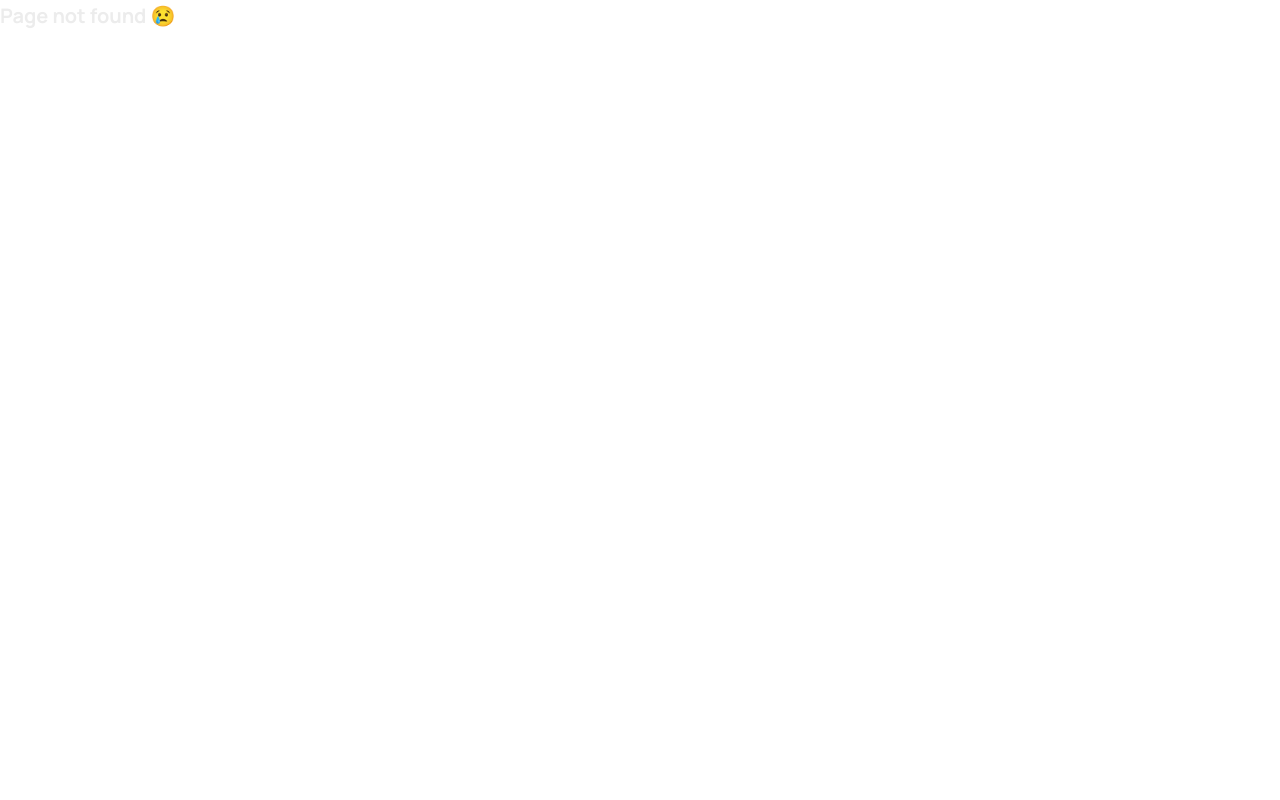
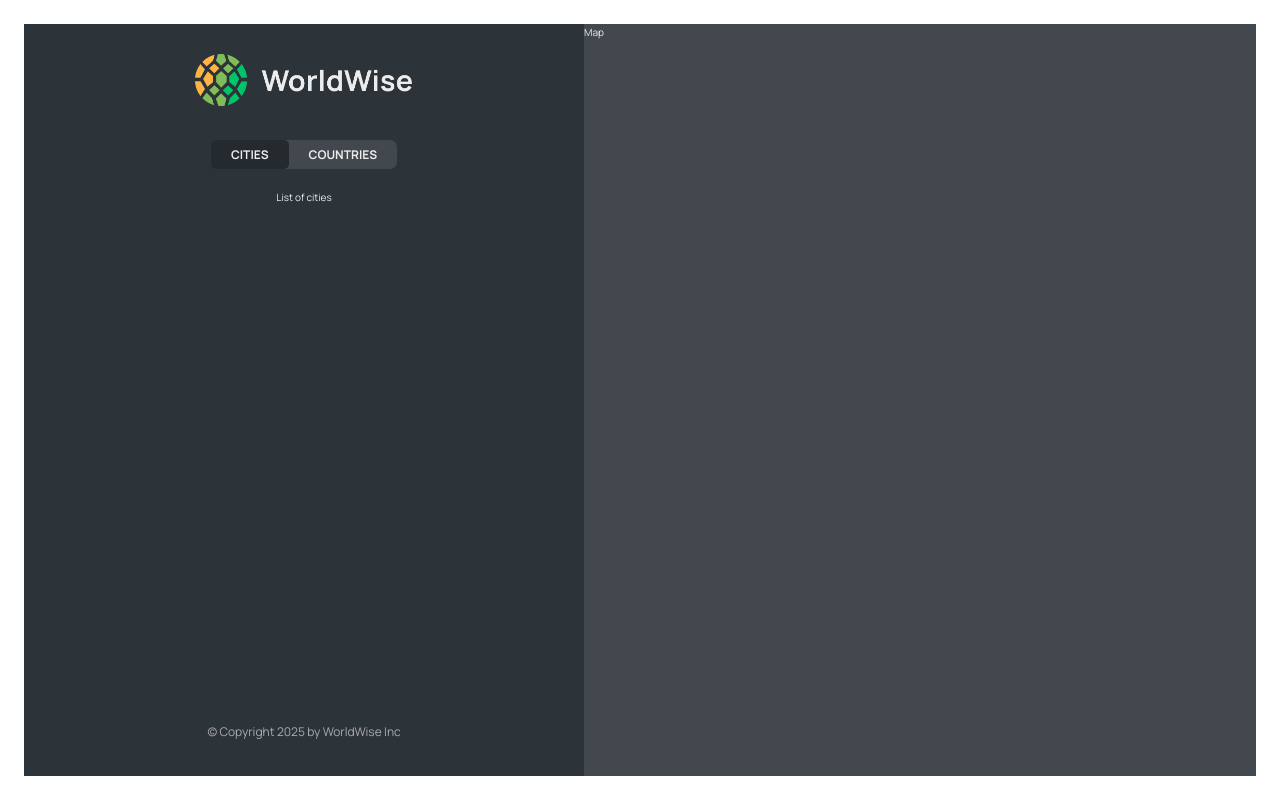
Before and after one commit to OlegZinch/world-wise, a React (Vite) app: page /app/cities in a window 1280 px wide. Before the commit this address had no page. Built offline with nearby package versions, Linux system fonts and the light colour scheme.

Commit message:
added nested routes - cities, countries and form

```diff
--- a/src/App.jsx
+++ b/src/App.jsx
@@ -10,11 +10,16 @@
   return (
     <BrowserRouter>
       <Routes>
-        <Route path='/' element={<HomePage />} />
+        <Route index element={<HomePage />} />
         <Route path='product' element={<Product />} />
         <Route path='pricing' element={<Pricing />} />
         <Route path='login' element={<Login />} />
-        <Route path='app' element={<AppLayout />} />
+        <Route path='app' element={<AppLayout />}>
+          <Route index element={<p>List of cities</p>} />
+          <Route path='cities' element={<p>List of cities</p>} />
+          <Route path='countries' element={<p>Countries</p>} />
+          <Route path='form' element={<p>Form</p>} />
+        </Route>
         <Route path='*' element={<PageNotFound />} />
       </Routes>
     </BrowserRouter>
--- a/src/components/AppNav.jsx
+++ b/src/components/AppNav.jsx
@@ -1,7 +1,19 @@
+import { NavLink } from 'react-router'
 import styles from './AppNav.module.css'
 
 function AppNav() {
-  return <nav className={styles.nav}>App navigation</nav>
+  return (
+    <nav className={styles.nav}>
+      <ul>
+        <li>
+          <NavLink to='cities'>Cities</NavLink>
+        </li>
+        <li>
+          <NavLink to='countries'>Countries</NavLink>
+        </li>
+      </ul>
+    </nav>
+  )
 }
 
 export default AppNav
--- a/src/components/Sidebar.jsx
+++ b/src/components/Sidebar.jsx
@@ -1,3 +1,4 @@
+import { Outlet } from 'react-router'
 import AppNav from './AppNav'
 import Logo from './Logo'
 import styles from './SideBar.module.css'
@@ -8,7 +9,7 @@
       <Logo />
       <AppNav />
 
-      <p>List of cities</p>
+      <Outlet />
 
       <footer className={styles.footer}>
         <p className={styles.copyright}>
```
